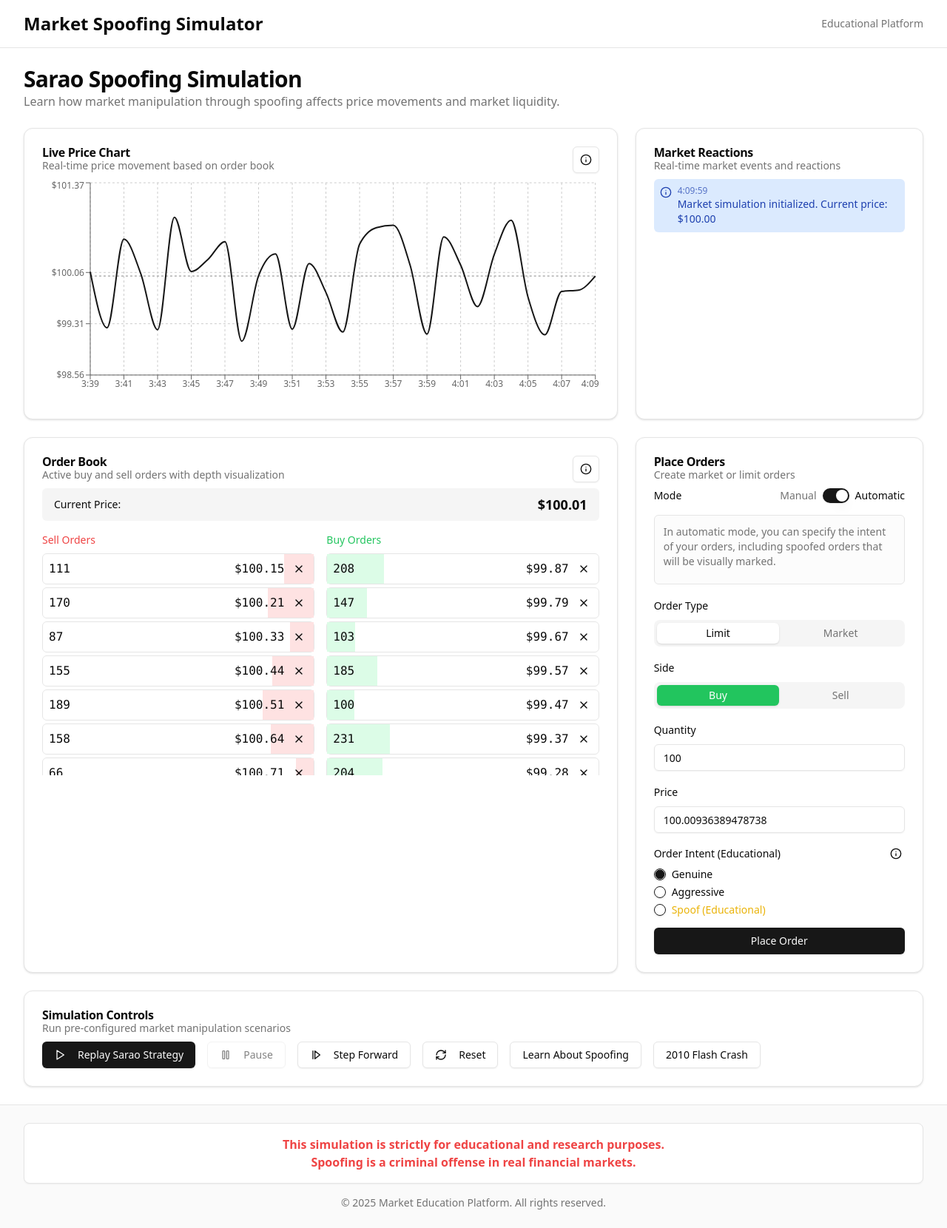
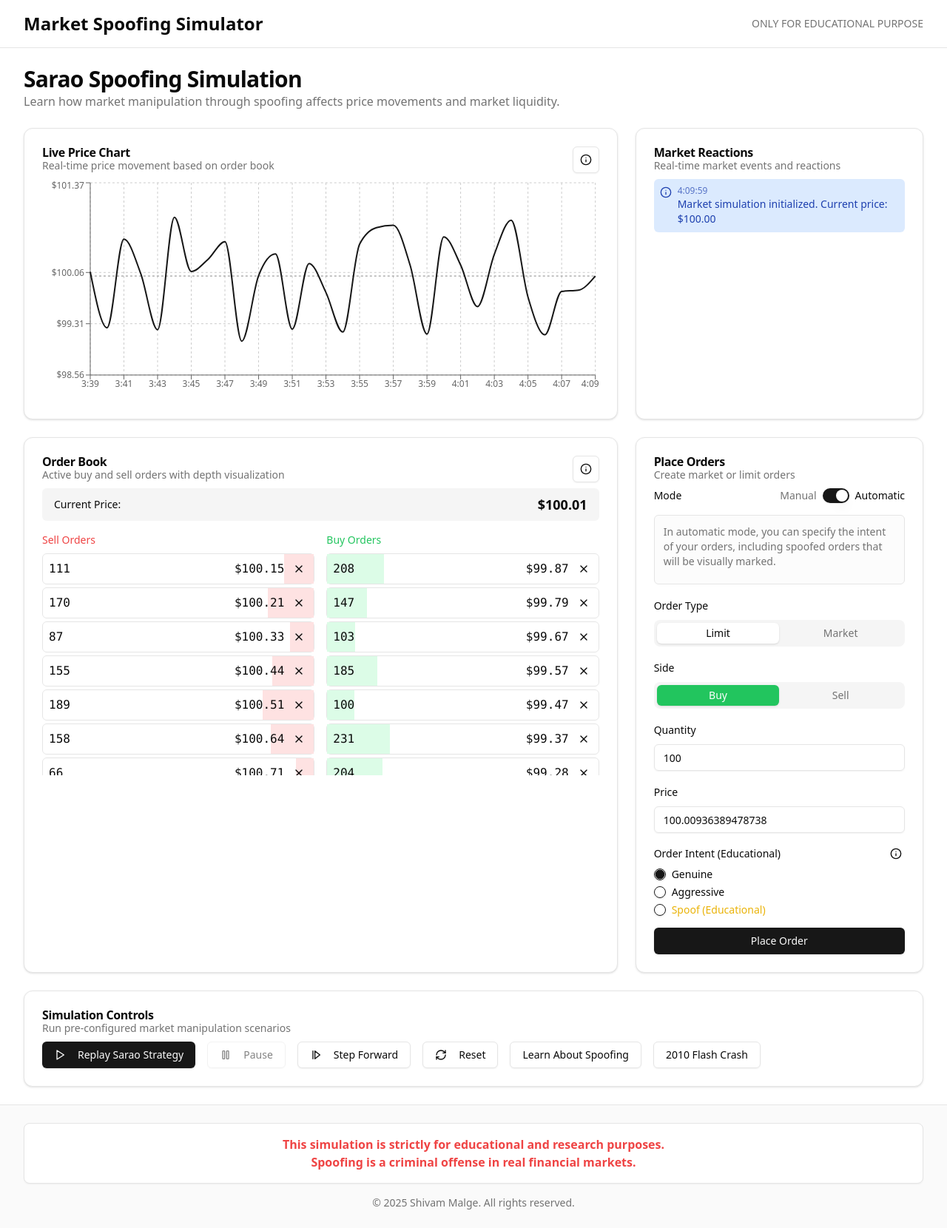
Before and after one commit to ShivamMalge/Spoofing-Simulator, a Next.js app: page / in a window 1280 px wide. Shown: the whole page at 74% size. Built offline with nearby package versions, Linux system fonts and the light colour scheme.

Commit message:
Update page.tsx

```diff
--- a/app/page.tsx
+++ b/app/page.tsx
@@ -8,7 +8,7 @@ export default function Home() {
         <div className="container flex h-16 items-center justify-between py-4">
           <h1 className="text-2xl font-bold">Market Spoofing Simulator</h1>
           <div className="flex items-center gap-4">
-            <span className="text-sm text-muted-foreground">Educational Platform</span>
+            <span className="text-sm text-muted-foreground">ONLY FOR EDUCATIONAL PURPOSE</span>
           </div>
         </div>
       </header>
@@ -31,7 +31,7 @@ export default function Home() {
             </p>
           </div>
           <p className="mt-4 text-center text-sm text-muted-foreground">
-            © {new Date().getFullYear()} Market Education Platform. All rights reserved.
+            © {new Date().getFullYear()} Shivam Malge. All rights reserved.
           </p>
         </div>
       </footer>
```
